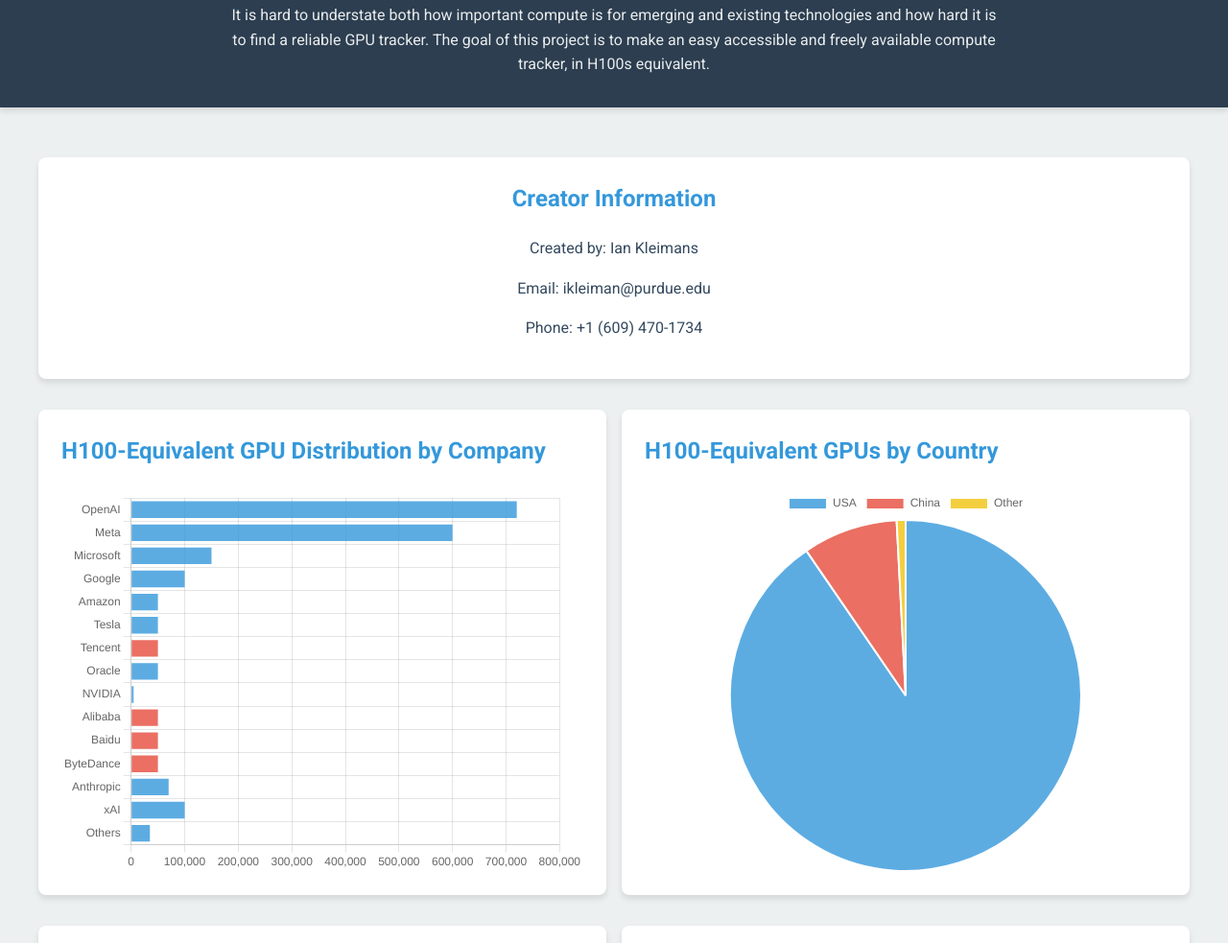
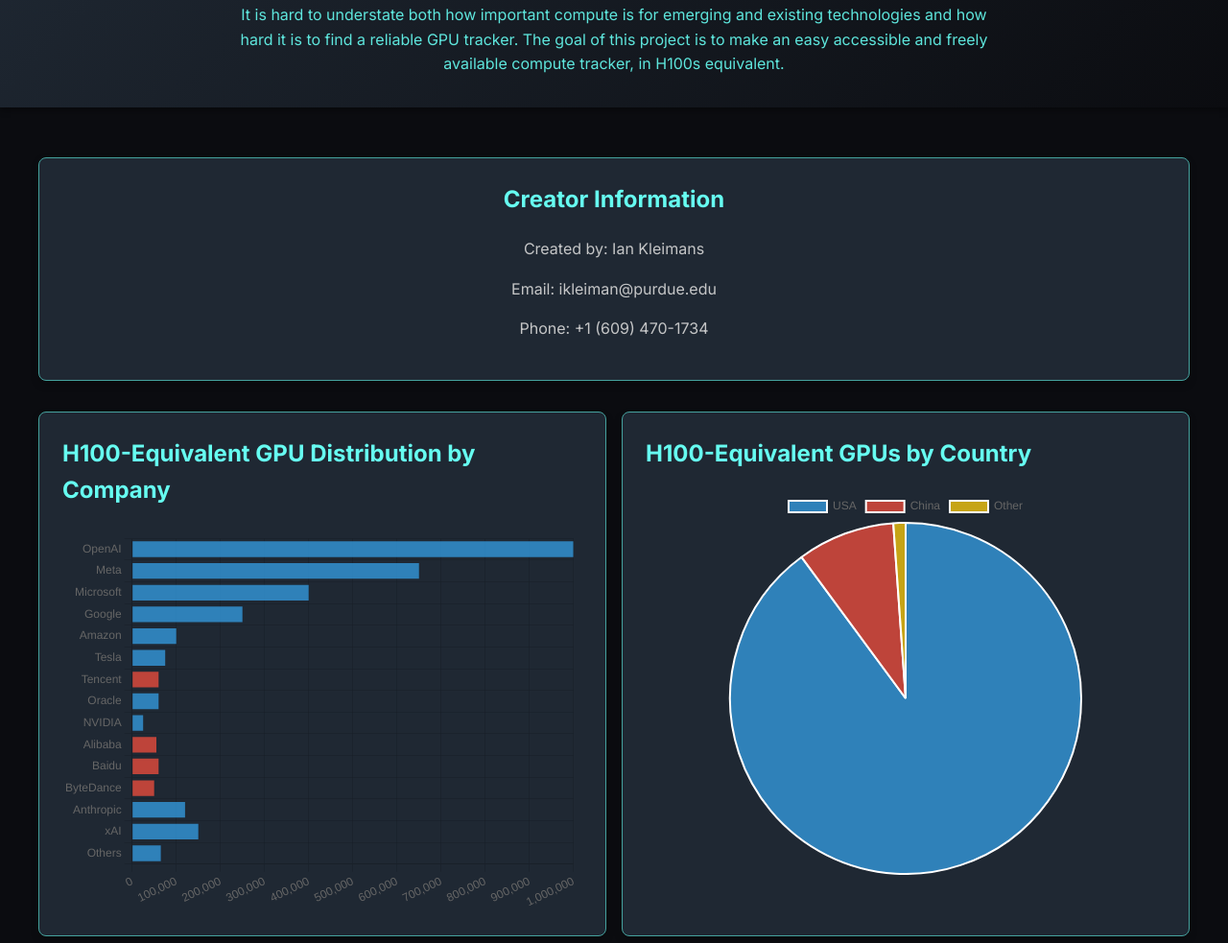
Before and after one commit to IanKleimans-Pur/compute_tracker.html, a plain HTML site: page index.html in a window 1280 px wide. Shown: the part 109-1092 px from the top of the page at 96% size. Drawn offline with nearby package versions, Linux system fonts and the light colour scheme.

Commit message:
Revamp design and refresh data

```diff
--- a/index.html
+++ b/index.html
@@ -5,18 +5,19 @@
     <meta name="viewport" content="width=device-width, initial-scale=1.0">
     <title>Compute Tracker: Who will own the finish line?</title>
     <script src="https://cdn.jsdelivr.net/npm/chart.js"></script>
-    <link href="https://fonts.googleapis.com/css2?family=Roboto:wght@300;400;700&display=swap" rel="stylesheet">
+    <link href="https://fonts.googleapis.com/css2?family=Inter:wght@300;400;600;700&display=swap" rel="stylesheet">
     <style>
         :root {
-            --primary-color: #2c3e50;
-            --secondary-color: #3498db;
-            --accent-color: #e74c3c;
-            --background-color: #ecf0f1;
-            --text-color: #34495e;
-            --card-background: #ffffff;
+            --primary-color: #1f2833;
+            --secondary-color: #66fcf1;
+            --accent-color: #45a29e;
+            --background-color: #0b0c10;
+            --text-color: #c5c6c7;
+            --card-background: #1f2833;
+            --card-border: #45a29e;
         }
         body {
-            font-family: 'Roboto', sans-serif;
+            font-family: 'Inter', sans-serif;
             line-height: 1.6;
             color: var(--text-color);
             background-color: var(--background-color);
@@ -29,17 +30,18 @@
             padding: 20px;
         }
         header {
-            background-color: var(--primary-color);
-            color: white;
+            background: linear-gradient(135deg, var(--primary-color), #0b0c10);
+            color: var(--secondary-color);
             text-align: center;
             padding: 2rem 0;
             margin-bottom: 2rem;
-            box-shadow: 0 4px 6px rgba(0, 0, 0, 0.1);
+            box-shadow: 0 4px 6px rgba(0, 0, 0, 0.3);
         }
         h1 {
             margin: 0;
             font-size: 2.5rem;
             font-weight: 700;
+            color: var(--secondary-color);
         }
         .description {
             font-size: 1rem;
@@ -54,23 +56,25 @@
         }
         .chart-container {
             background-color: var(--card-background);
+            border: 1px solid var(--card-border);
             border-radius: 8px;
-            box-shadow: 0 4px 6px rgba(0, 0, 0, 0.1);
+            box-shadow: 0 4px 8px rgba(0, 0, 0, 0.2);
             margin-bottom: 2rem;
             padding: 1.5rem;
             transition: transform 0.3s ease, box-shadow 0.3s ease;
         }
         .chart-container:hover {
             transform: translateY(-5px);
-            box-shadow: 0 6px 12px rgba(0, 0, 0, 0.15);
+            box-shadow: 0 6px 12px rgba(0, 0, 0, 0.3);
         }
         .chart {
             height: 400px;
         }
         .calculator {
             background-color: var(--card-background);
+            border: 1px solid var(--card-border);
             border-radius: 8px;
-            box-shadow: 0 4px 6px rgba(0, 0, 0, 0.1);
+            box-shadow: 0 4px 8px rgba(0, 0, 0, 0.2);
             padding: 1.5rem;
             margin-bottom: 2rem;
         }
@@ -78,12 +82,14 @@
             width: 100%;
             padding: 0.5rem;
             margin-bottom: 1rem;
-            border: 1px solid #ddd;
+            border: 1px solid var(--card-border);
             border-radius: 4px;
+            background-color: transparent;
+            color: var(--text-color);
         }
         .calculator button {
             background-color: var(--accent-color);
-            color: white;
+            color: var(--background-color);
             border: none;
             padding: 0.5rem 1rem;
             border-radius: 4px;
@@ -91,19 +97,20 @@
             transition: background-color 0.3s ease;
         }
         .calculator button:hover {
-            background-color: #c0392b;
+            background-color: var(--secondary-color);
         }
         footer {
             background-color: var(--primary-color);
-            color: white;
+            color: var(--secondary-color);
             text-align: center;
             padding: 1rem 0;
             margin-top: 2rem;
         }
         .creator-info {
             background-color: var(--card-background);
+            border: 1px solid var(--card-border);
             border-radius: 8px;
-            box-shadow: 0 4px 6px rgba(0, 0, 0, 0.1);
+            box-shadow: 0 4px 8px rgba(0, 0, 0, 0.2);
             padding: 1.5rem;
             margin-bottom: 2rem;
             text-align: center;
@@ -114,13 +121,13 @@
             margin-top: 1rem;
         }
         th, td {
-            border: 1px solid #ddd;
+            border: 1px solid var(--card-border);
             padding: 8px;
             text-align: left;
         }
         th {
             background-color: var(--secondary-color);
-            color: white;
+            color: var(--background-color);
         }
         .grid {
             display: grid;
@@ -262,7 +269,7 @@
 
     <footer>
         <p>Data sources: TweakTown, Datacenter Dynamics, Tom's Hardware, Gear Musk, Hardware Times, EPOCH AI, Semianalysis, IEA, Synergy Research Group</p>
-        <p>Last Updated: August 23rd, 2024</p>
+        <p>Last Updated: July 13th, 2025</p>
     </footer>
 
     <script>
@@ -277,7 +284,7 @@
                 labels: ['OpenAI', 'Meta', 'Microsoft', 'Google', 'Amazon', 'Tesla', 'Tencent', 'Oracle', 'NVIDIA', 'Alibaba', 'Baidu', 'ByteDance', 'Anthropic', 'xAI', 'Others'],
                 datasets: [{
                     label: 'H100-Equivalent GPUs',
-                    data: [720000, 600000, 150000, 100000, 50000, 50000, 50000, 50000, 4600, 50000, 50000, 50000, 70000, 100000, 35000],
+                    data: [1000000, 650000, 400000, 250000, 100000, 75000, 60000, 60000, 25000, 55000, 60000, 50000, 120000, 150000, 65000],
                     backgroundColor: (context) => {
                         const label = context.chart.data.labels[context.dataIndex];
                         return ['Tencent', 'Alibaba', 'Baidu', 'ByteDance'].includes(label) ? 'rgba(231, 76, 60, 0.8)' : 'rgba(52, 152, 219, 0.8)';
@@ -301,7 +308,7 @@
             data: {
                 labels: ['USA', 'China', 'Other'],
                 datasets: [{
-                    data: [1654600, 160000, 15000],
+                    data: [2000000, 200000, 25000],
                     backgroundColor: ['rgba(52, 152, 219, 0.8)', 'rgba(231, 76, 60, 0.8)', 'rgba(241, 196, 15, 0.8)']
                 }]
             },
@@ -321,7 +328,8 @@
                         {x: 2012, y: 1e16},
                         {x: 2016, y: 1e23},
                         {x: 2020, y: 1e24},
-                        {x: 2023, y: 1e26}
+                        {x: 2023, y: 1e26},
+                        {x: 2025, y: 1e27}
                     ],
                     backgroundColor: 'rgba(155, 89, 182, 0.8)'
                 }]
@@ -348,7 +356,7 @@
                 labels: ['2Q23', '3Q23', '4Q23', '1Q24', '2Q24', '3Q24', '4Q24', '1Q25', '2Q25', '3Q25', '4Q25'],
                 datasets: [{
                     label: 'FLOPS Growth %QoQ',
-                    data: [42, 75, 71, 59, 44, 41, 36, 38, 37, 29, 26],
+                    data: [42, 75, 71, 59, 44, 41, 36, 35, 32, 29, 25],
                     backgroundColor: (context) => {
                         return context.dataIndex > 4 ? 'rgba(241, 196, 15, 0.8)' : 'rgba(230, 126, 34, 0.8)';
                     }
@@ -374,12 +382,12 @@
             data: {
                 labels: ['AWS', 'Google', 'Microsoft', 'Meta', 'Apple', 'Alibaba', 'Huawei', 'Baidu', 'Tencent'],
                 datasets: [{
-                    label: '2022 Capacity',
-                    data: [3024, 2176, 2480, 1790, 600, 1350, 494, 608, 487],
+                    label: '2024 Capacity',
+                    data: [3500, 2400, 2700, 2100, 900, 1600, 550, 700, 530],
                     backgroundColor: 'rgba(52, 152, 219, 0.8)'
                 }, {
                     label: 'Projected Future Capacity',
-                    data: [2905, 3344, 2533, 2595, 1403, 487, 0, 0, 0],
+                    data: [3200, 3600, 2800, 3000, 1700, 600, 0, 0, 0],
                     backgroundColor: 'rgba(46, 204, 113, 0.8)'
                 }]
             },
@@ -402,10 +410,10 @@
         createChart('hyperscaleDataCentersChart', {
             type: 'line',
             data: {
-                labels: ['Q4 17', 'Q4 18', 'Q4 19', 'Q4 20', 'Q4 21', 'Q4 22', 'Q4 23'],
+                labels: ['Q4 17', 'Q4 18', 'Q4 19', 'Q4 20', 'Q4 21', 'Q4 22', 'Q4 23', 'Q4 24'],
                 datasets: [{
                     label: 'Number of Hyperscale Data Centers',
-                    data: [390, 470, 550, 630, 720, 840, 992],
+                    data: [390, 470, 550, 630, 720, 840, 992, 1120],
                     backgroundColor: 'rgba(52, 152, 219, 0.8)',
                     borderColor: 'rgba(52, 152, 219, 1)',
                     tension: 0.1
@@ -431,7 +439,7 @@
             data: {
                 labels: ['United States', 'China', 'Europe', 'Rest of APAC', 'Rest of World'],
                 datasets: [{
-                    data: [51, 16, 17, 10, 5],
+                    data: [52, 15, 18, 9, 6],
                     backgroundColor: [
                         'rgba(52, 152, 219, 0.8)',
                         'rgba(231, 76, 60, 0.8)',
```
